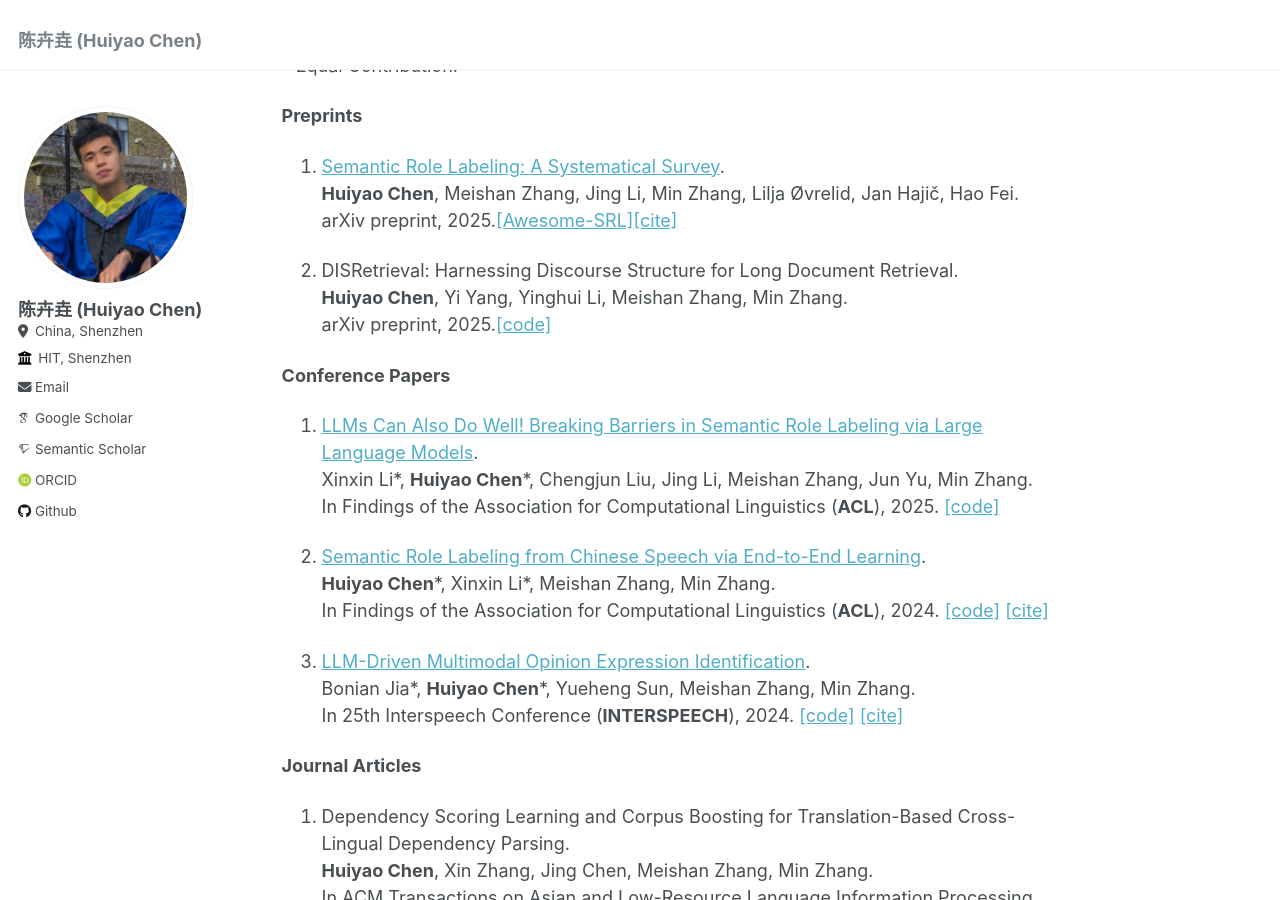
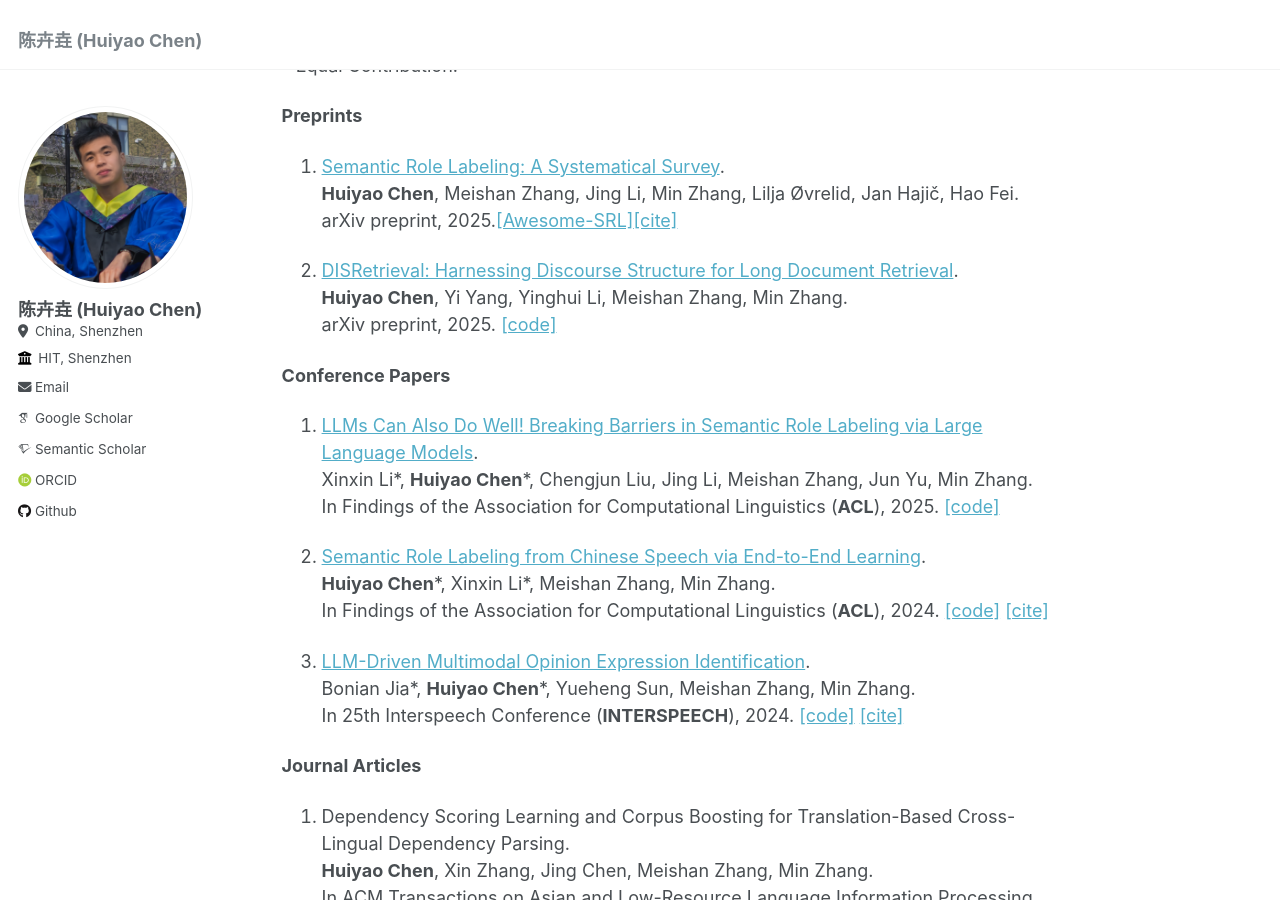
Before and after one commit to DreamH1gh/DreamH1gh.github.io, a Jekyll site: the page built from _pages/about.md, in a window 1280 px wide and 900 px high, scrolled down 1082 px. Built offline with Jekyll 4.4.1, drawn with Linux system fonts in a browser that asks for light colours; some web fonts are replaced; part of the change alters nothing that is shown.

```diff
--- a/_pages/about.md
+++ b/_pages/about.md
@@ -44,11 +44,11 @@ Selected Publications
 <br/>
 arXiv preprint, 2025.[[Awesome-SRL]](https://github.com/DreamH1gh/Awesome-SRL)[[cite]](https://scholar.googleusercontent.com/scholar.bib?q=info:zyx6xw6ZWxsJ:scholar.google.com/&output=citation&scisdr=CgIPxf5QEIea9O-H2Ts:AAZF9b8AAAAAaC6BwTvJqKyOWxy44kFXW55MpBw&scisig=AAZF9b8AAAAAaC6BwYrrVwlBWPy-1_y_fC9unbc&scisf=4&ct=citation&cd=-1&hl=zh-CN)
 
-2. DISRetrieval: Harnessing Discourse Structure for Long Document Retrieval.
+2. [DISRetrieval: Harnessing Discourse Structure for Long Document Retrieval](https://arxiv.org/abs/2506.06313).
 <br/>
 **Huiyao Chen**, Yi Yang, Yinghui Li, Meishan Zhang, Min Zhang.
 <br/>
-arXiv preprint, 2025.[[code]](https://github.com/DreamH1gh/DISRetrieval)
+arXiv preprint, 2025. [[code]](https://github.com/DreamH1gh/DISRetrieval)
 
 **Conference Papers**
 
```
